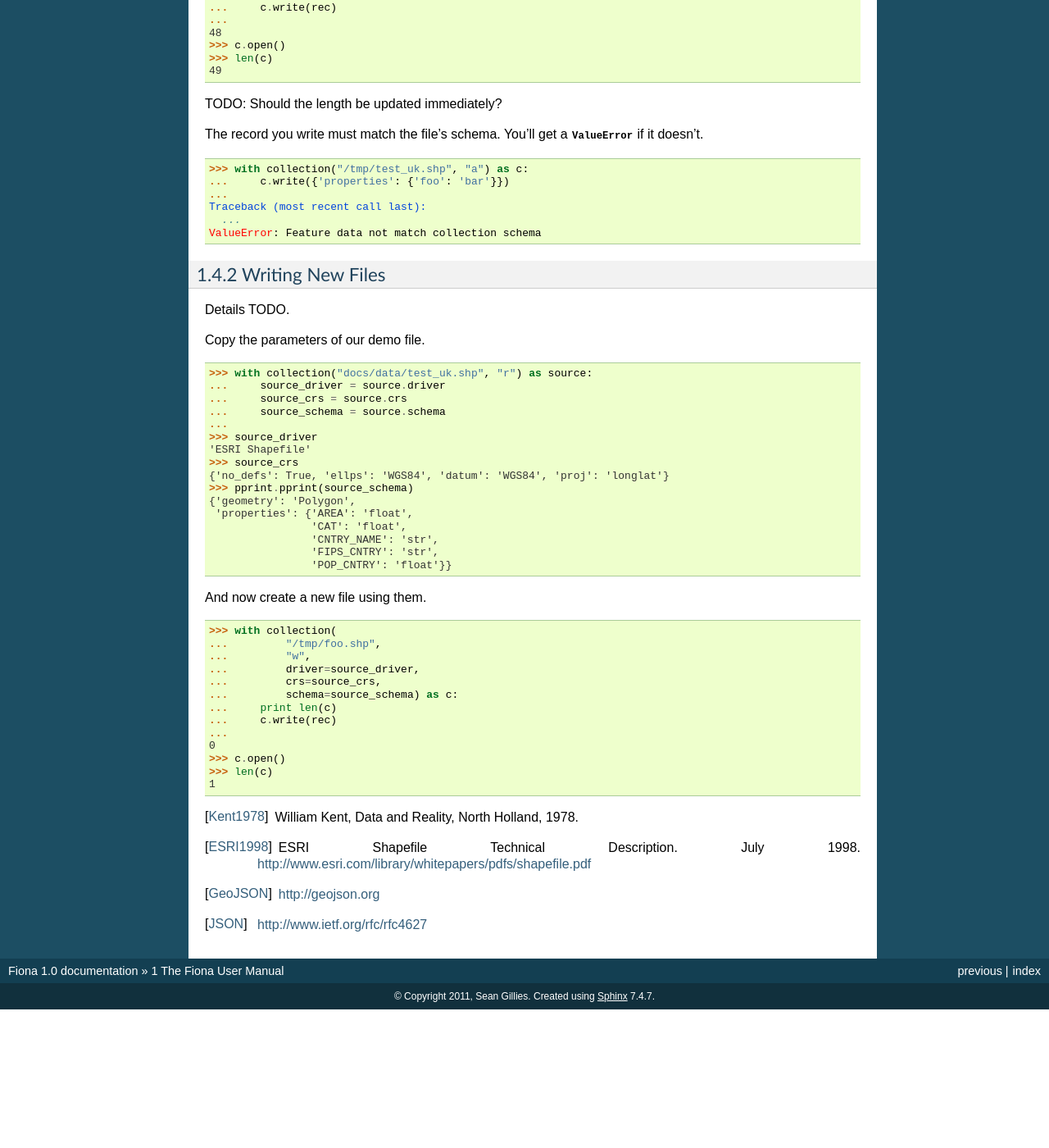
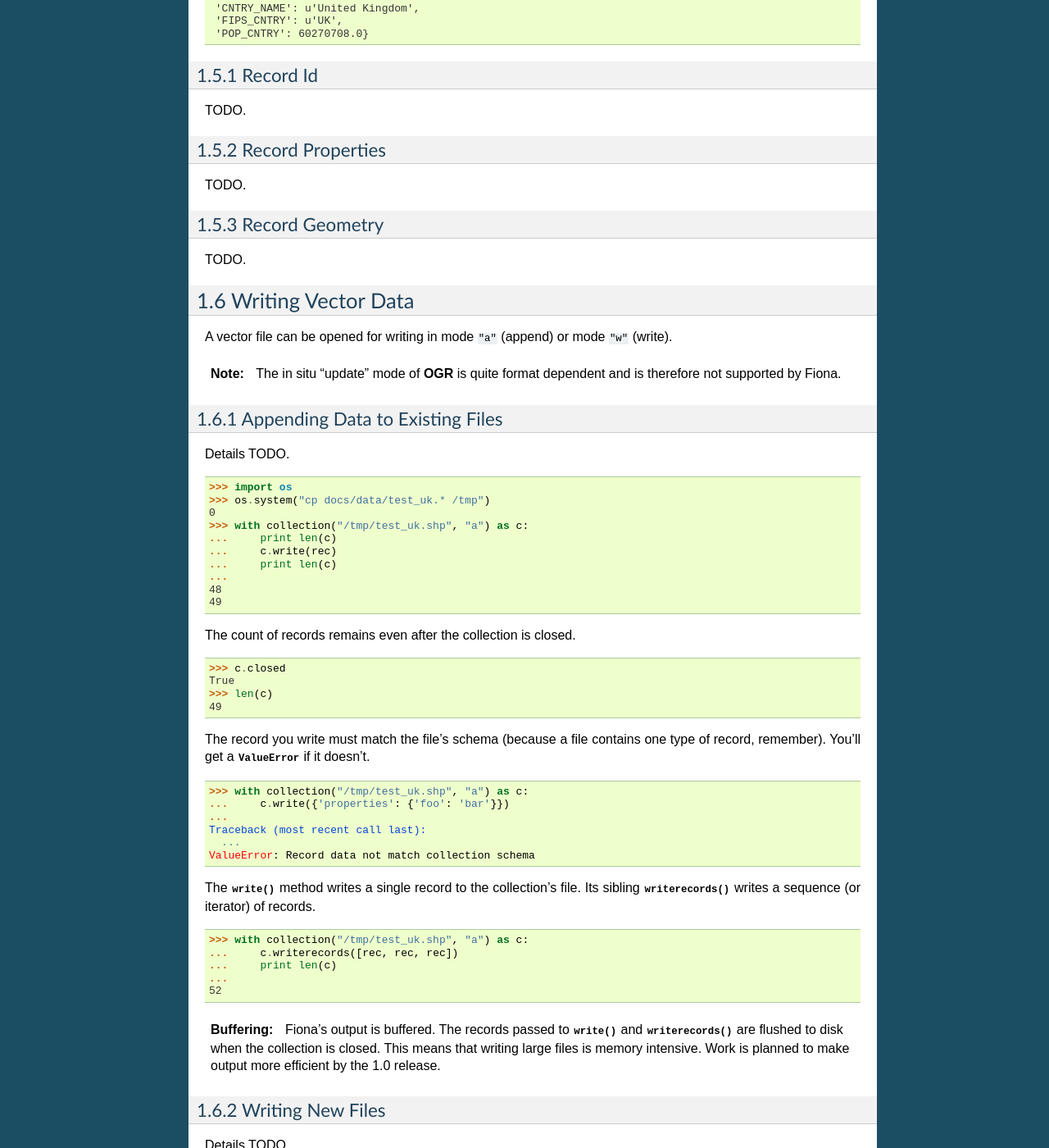
Before and after one commit to Toblerity/Fiona, a Sphinx documentation site: the page built from docs/manual.rst, in a window 1280 px wide and 1400 px high, scrolled down 6188 px. Shown: the whole window at 82% size. Built offline with Sphinx 7.4.7, drawn with Linux system fonts in a browser that asks for light colours; pages that are not in the unit, such as notebooks, are missing from menus; before the commit the page ends 7419 px from its top, so only the background shows below that; some of the changed text lies outside the part shown.

Commit message:
More work on reading and writing in the manual.

```diff
--- a/docs/manual.rst
+++ b/docs/manual.rst
@@ -208,15 +208,15 @@
 
   >>> from fiona import collection
   >>> c = collection("docs/data/test_uk.shp", "r")
-  >>> c.opened
-  True
+  >>> c.closed
+  False
 
 Fiona's :py:class:`~fiona.collection.Collection` is like a Python
 :py:class:`file`, but is iterable for records rather than lines.
 
 .. sourcecode:: pycon
 
-  >>> iter(c).next()
+  >>> c.next()
   {'geometry': {'type': 'Polygon', 'coordinates': ...
   >>> len(list(c))
   47
@@ -226,22 +226,36 @@
 
 .. sourcecode:: pycon
 
-  >>> iter(c).next()
+  >>> c.next()
   Traceback (most recent call last):
   ...
   StopIteration
   >>> len(list(c))
   0
 
-A future version of Fiona may (should?) allow you to seek records by their index,
-but for now you must :py:meth:`~fiona.collection.Collection.reopen` the
-collection to get back to the beginning.
+A future version of Fiona may (should?) allow you to seek records by their
+index, but for now you must reopen the collection to get back to the beginning.
 
 .. sourcecode:: pycon
 
-  >>> c.reopen()
+  >>> c = collection("docs/data/test_uk.shp", "r")
   >>> len(list(c))
   48
+
+Filtering
+---------
+
+Details TODO.
+
+.. sourcecode:: pycon
+
+  >>> c = collection("docs/data/test_uk.shp", "r")
+  >>> hits = c.filter(bbox=(-5.0, 55.0, 0.0, 60.0))
+  >>> len(list(hits))
+  7
+
+Closing Files
+-------------
 
 A :py:class:`~fiona.collection.Collection` involves external resources. There's
 no guarantee that these will be released unless you explictly
@@ -273,8 +287,8 @@
    use :keyword:`with` and you'll never stumble over tied-up external resources,
    locked files, etc.
 
-Collection Driver, CRS, and Schema
-----------------------------------
+Format Drivers, CRS, and Schemas
+================================
 
 In addition to attributes like those of :py:class:`file`
 (:py:attr:`~file.mode`, :py:attr:`~file.closed`),
@@ -298,6 +312,14 @@
 
 The CRS is represented by a mapping of :program:`PROJ.4` parameters.
 
+The number of records in the collection's file can be obtained via Python's built
+in :py:func:`len` function.
+
+.. sourcecode:: pycon
+
+  >>> len(c)
+  48
+
 Finally, the schema of its record type (a vector file has a single type of
 record, remember) is accessed via a read-only
 :py:attr:`~fiona.collection.Collection.schema` attribute.
@@ -358,7 +383,7 @@
   <type 'unicode'>
 
 Records
--------
+=======
 
 A record you get from a collection is a Python :py:class:`dict` structured
 exactly like a GeoJSON Feature. Fiona records are self-describing; the names of
@@ -405,6 +430,21 @@
    'FIPS_CNTRY': u'UK',
    'POP_CNTRY': 60270708.0}
 
+Record Id
+---------
+
+TODO.
+
+Record Properties
+-----------------
+
+TODO.
+
+Record Geometry
+---------------
+
+TODO.
+
 Writing Vector Data
 ===================
 
@@ -413,8 +453,8 @@
 
 .. admonition:: Note
 
-   The "update" mode of :program:`OGR` is quite format dependent
-   and is not supported by Fiona.
+   The in situ "update" mode of :program:`OGR` is quite format dependent
+   and is therefore not supported by Fiona.
 
 Appending Data to Existing Files
 --------------------------------
@@ -429,17 +469,23 @@
   >>> with collection("/tmp/test_uk.shp", "a") as c:
   ...     print len(c)
   ...     c.write(rec)
+  ...     print len(c)
   ...
   48
-  >>> c.open()
+  49
+
+The count of records remains even after the collection is closed.
+
+.. sourcecode:: pycon
+
+  >>> c.closed
+  True
   >>> len(c)
   49
 
 
-TODO: Should the length be updated immediately?
-
-The record you write must match the file's schema. You'll get
-a :py:class:`ValueError` if it doesn't.
+The record you write must match the file's schema (because a file contains one
+type of record, remember). You'll get a :py:class:`ValueError` if it doesn't.
 
 .. sourcecode:: pycon
 
@@ -448,7 +494,28 @@
   ...
   Traceback (most recent call last):
     ...
-  ValueError: Feature data not match collection schema
+  ValueError: Record data not match collection schema
+
+
+The :py:meth:`~fiona.collection.Collection.write` method writes a single
+record to the collection's file. Its sibling
+:py:meth:`~fiona.collection.Collection.writerecords` writes a sequence (or
+iterator) of records.
+
+.. sourcecode:: pycon
+
+  >>> with collection("/tmp/test_uk.shp", "a") as c:
+  ...     c.writerecords([rec, rec, rec])
+  ...     print len(c)
+  ...
+  52
+
+.. admonition:: Buffering
+
+   Fiona's output is buffered. The records passed to :py:meth:`write` and
+   :py:meth:`writerecords` are flushed to disk when the collection is closed.
+   This means that writing large files is memory intensive. Work is planned to
+   make output more efficient by the 1.0 release.
 
 Writing New Files
 -----------------
@@ -488,9 +555,12 @@
   ...         schema=source_schema) as c:
   ...     print len(c)
   ...     c.write(rec)
+  ...     print len(c)
   ...
   0
-  >>> c.open()
+  1
+  >>> c.closed
+  True
   >>> len(c)
   1
 
```
Also changed, not shown: other parts of docs/manual.rst (+4 -1 lines).
